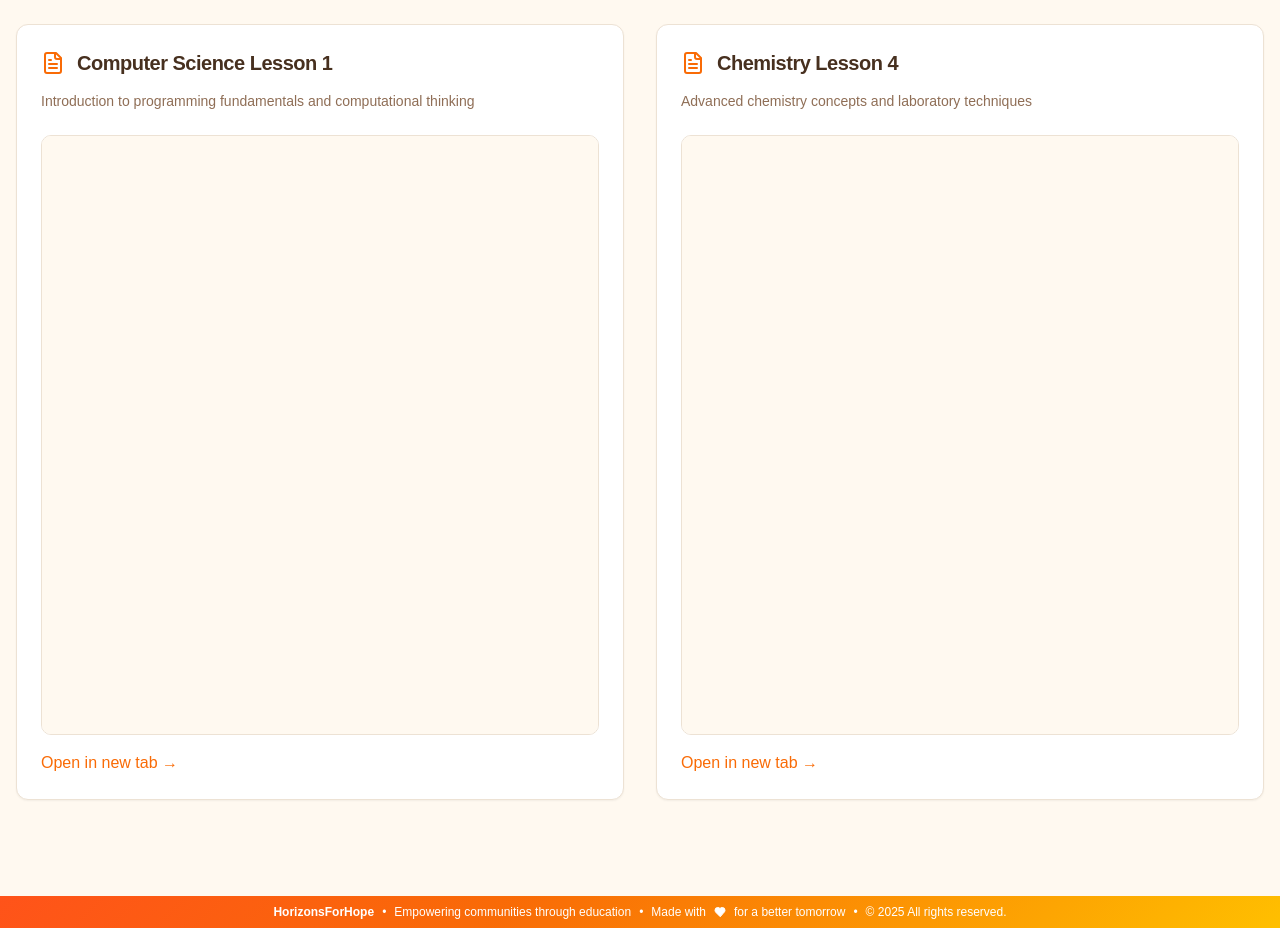
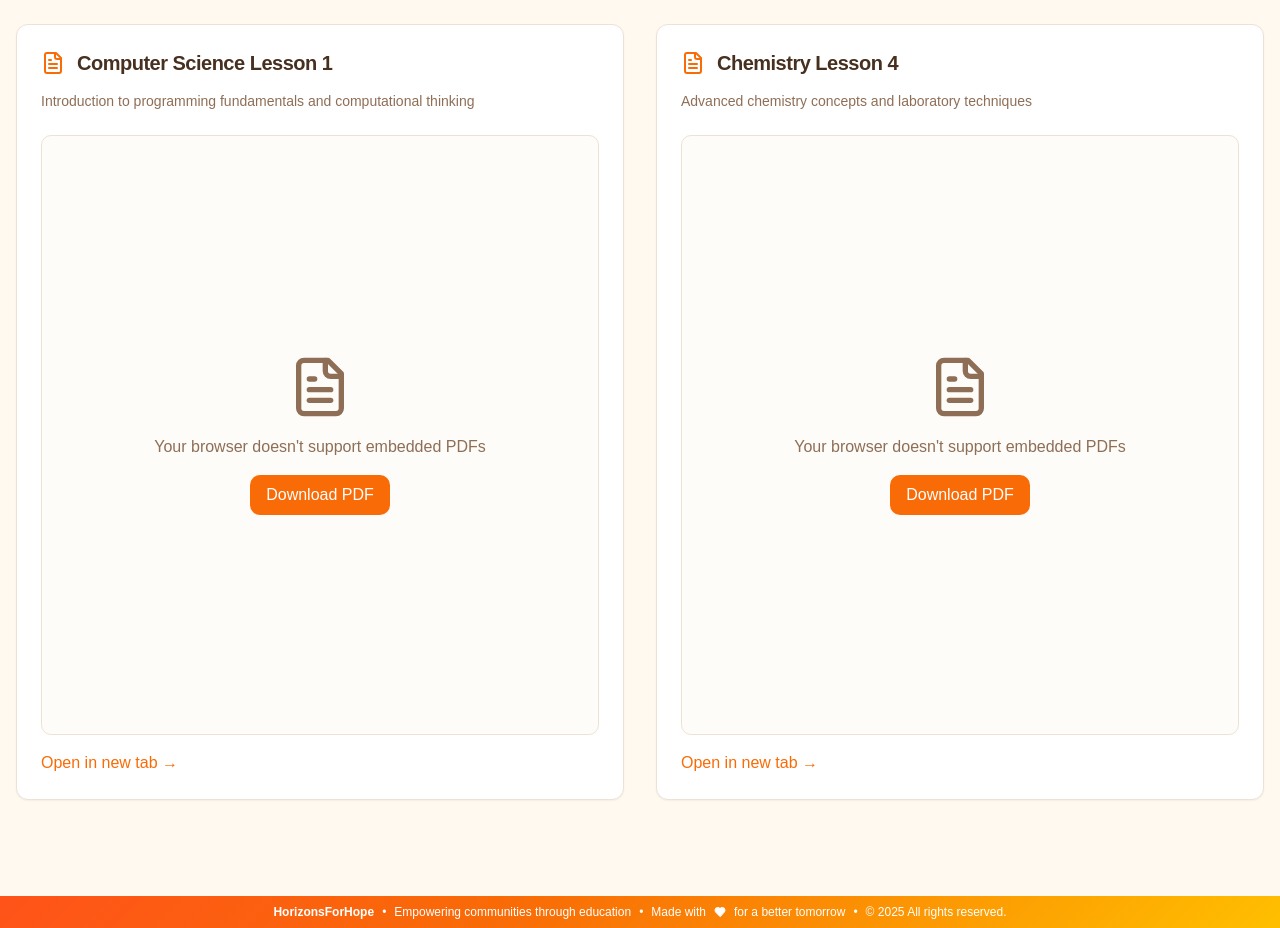
Before and after one commit to rheamorani/horizons-for-hope-site, a React (Vite) app: page /curriculum in a window 1280 px wide. Shown: the part 1100-2028 px from the top of the page. Built offline with nearby package versions, Linux system fonts and the light colour scheme; the HTML template or start-up script is replaced by a standard one; a web font is replaced by a local one.

Commit message:
Fix PDF viewing error

```diff
--- a/src/pages/Curriculum.tsx
+++ b/src/pages/Curriculum.tsx
@@ -115,12 +115,26 @@ const Curriculum = () => {
                 </CardDescription>
               </CardHeader>
               <CardContent>
-                <div className="w-full h-[600px] border rounded-md overflow-hidden">
-                  <iframe
-                    src={computerScienceLesson}
+                <div className="w-full h-[600px] border rounded-md overflow-hidden bg-muted/30">
+                  <object
+                    data={computerScienceLesson}
+                    type="application/pdf"
                     className="w-full h-full"
-                    title="Computer Science Lesson 1"
-                  />
+                  >
+                    <div className="flex flex-col items-center justify-center h-full p-8 text-center">
+                      <FileText className="h-16 w-16 text-muted-foreground mb-4" />
+                      <p className="text-muted-foreground mb-4">
+                        Your browser doesn't support embedded PDFs
+                      </p>
+                      <a
+                        href={computerScienceLesson}
+                        download
+                        className="px-4 py-2 bg-primary text-primary-foreground rounded-md hover:bg-primary/90 transition-colors"
+                      >
+                        Download PDF
+                      </a>
+                    </div>
+                  </object>
                 </div>
                 <a
                   href={computerScienceLesson}
@@ -145,12 +159,26 @@ const Curriculum = () => {
                 </CardDescription>
               </CardHeader>
               <CardContent>
-                <div className="w-full h-[600px] border rounded-md overflow-hidden">
-                  <iframe
-                    src={chemLesson}
+                <div className="w-full h-[600px] border rounded-md overflow-hidden bg-muted/30">
+                  <object
+                    data={chemLesson}
+                    type="application/pdf"
                     className="w-full h-full"
-                    title="Chemistry Lesson 4"
-                  />
+                  >
+                    <div className="flex flex-col items-center justify-center h-full p-8 text-center">
+                      <FileText className="h-16 w-16 text-muted-foreground mb-4" />
+                      <p className="text-muted-foreground mb-4">
+                        Your browser doesn't support embedded PDFs
+                      </p>
+                      <a
+                        href={chemLesson}
+                        download
+                        className="px-4 py-2 bg-primary text-primary-foreground rounded-md hover:bg-primary/90 transition-colors"
+                      >
+                        Download PDF
+                      </a>
+                    </div>
+                  </object>
                 </div>
                 <a
                   href={chemLesson}
```
